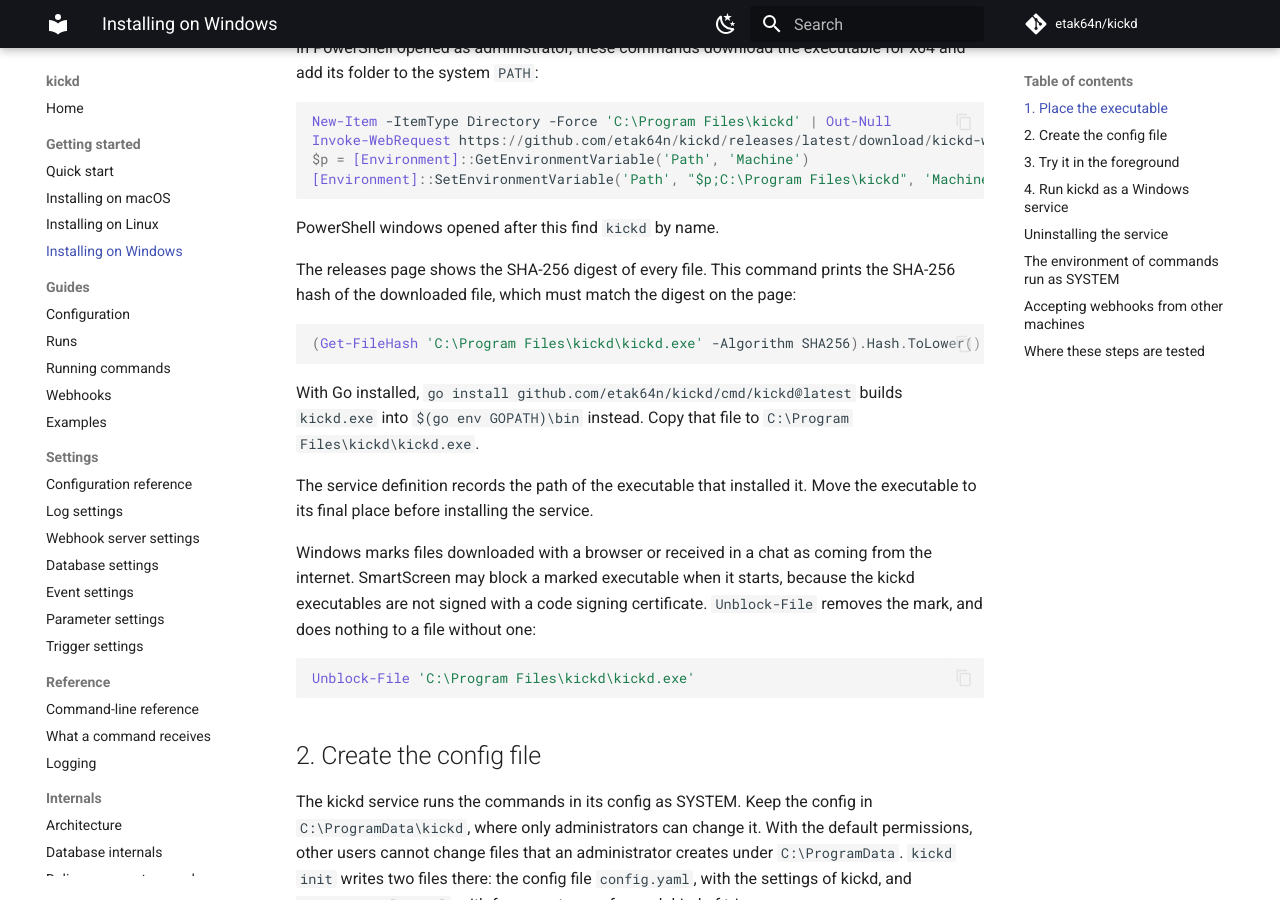
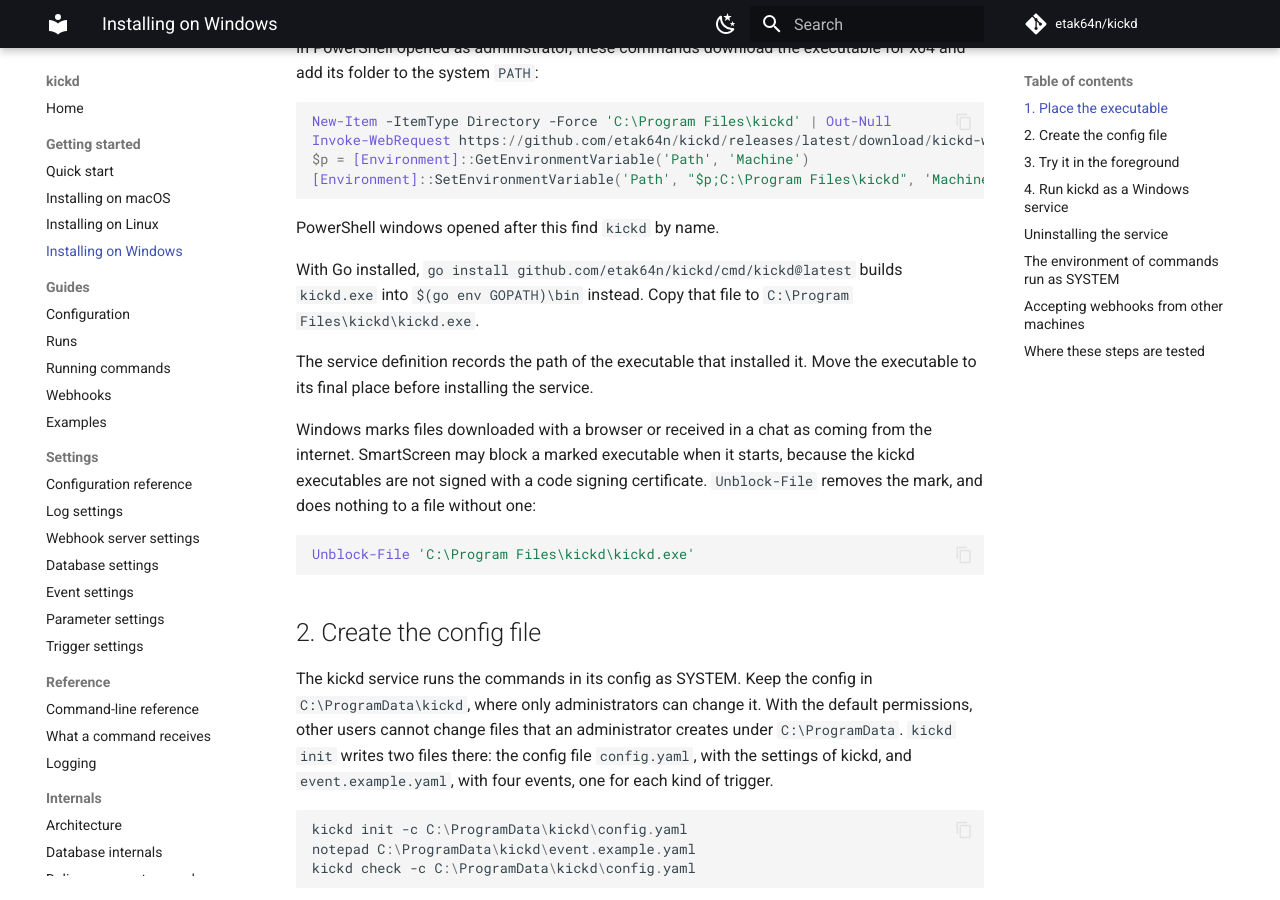
Before and after one commit to etak64n/kickd, an MkDocs documentation site: the page built from docs/install-windows.md, in a window 1280 px wide and 900 px high, scrolled down 607 px. Built offline with MkDocs 1.6.1 and Material for MkDocs 9.7.7, drawn with Linux system fonts in a browser that asks for light colours; comment, search, counter and statistics services are not loaded.

Commit message:
Install kickd in the guides without comparing its hash (#16)
The digest to compare with comes from the same release page as the
file, so the comparison catches little that HTTPS does not.

Co-Authored-By: Claude Opus 5.5 (1M context) <noreply@anthropic.com>

````diff
--- a/docs/install-windows.md
+++ b/docs/install-windows.md
@@ -27,13 +27,6 @@ $p = [Environment]::GetEnvironmentVariable('Path', 'Machine')
 ```
 
 PowerShell windows opened after this find `kickd` by name.
-
-The releases page shows the SHA-256 digest of every file.
-This command prints the SHA-256 hash of the downloaded file, which must match the digest on the page:
-
-```powershell
-(Get-FileHash 'C:\Program Files\kickd\kickd.exe' -Algorithm SHA256).Hash.ToLower()
-```
 
 With Go installed, `go install github.com/etak64n/kickd/cmd/kickd@latest` builds `kickd.exe` into `$(go env GOPATH)\bin` instead.
 Copy that file to `C:\Program Files\kickd\kickd.exe`.
````
Also changed, not shown: docs/install-linux.md (+1 -3 lines), docs/install-macos.md (+1 -3 lines).
